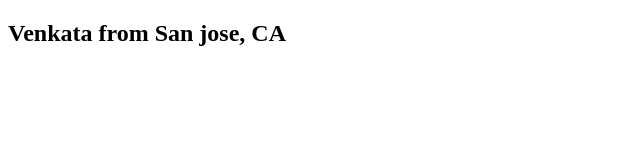
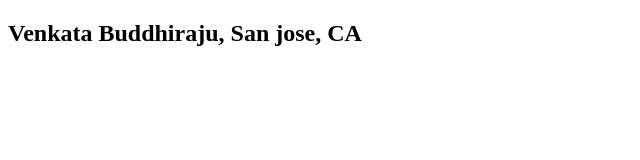
Before and after one commit to nagarakesh4/no-backend, a plain HTML site: page index.html in a window 1280 px wide. Shown: the whole page, without its empty margins (0-640 px from the left). Drawn offline with Linux system fonts and the light colour scheme.

Commit message:
Update index.html

```diff
--- a/index.html
+++ b/index.html
@@ -7,6 +7,6 @@
   <title>Document</title>
 </head>
 <body>
-  <h2>Venkata from San jose, CA</h2>
+  <h2>Venkata Buddhiraju, San jose, CA</h2>
 </body>
 </html>
```
